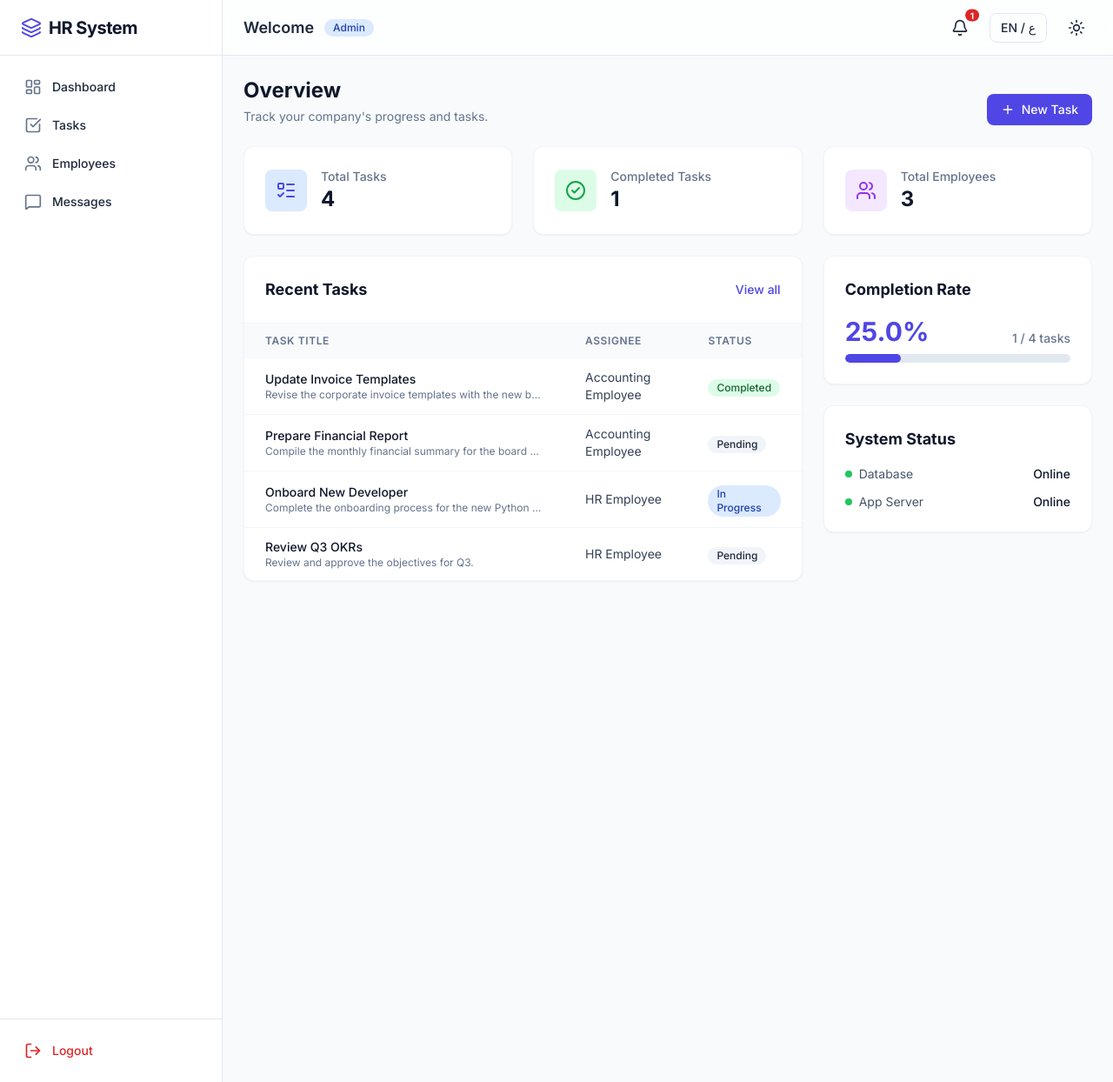
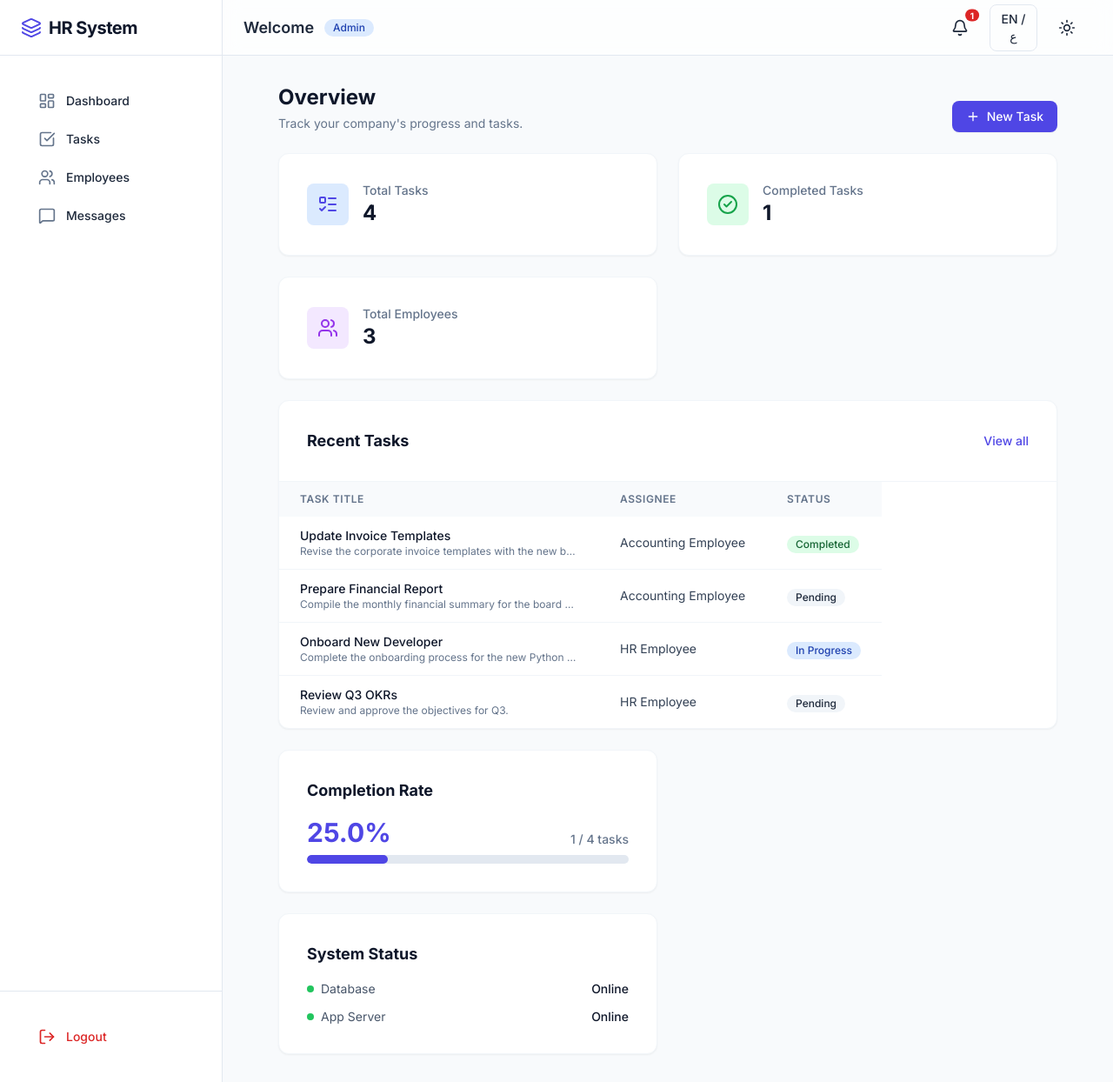
Before and after one commit to JamalCs2001/hr-management-prototype, a Flask app: page /admin in a window 1280 px wide. Shown: the whole page at 87% size. Run offline with Flask 3, Linux system fonts and the light colour scheme; the visitor is signed in with stand-in values (Sample User, id 1); data comes from the database, SQL or seed files in the repository; some libraries are stand-ins or nearby versions.

Commit message:
Refactor UI: implement fluid typography, minmax grids, and dynamic layout scaling

```diff
--- a/templates/base.html
+++ b/templates/base.html
@@ -31,36 +31,71 @@
             background: rgba(30, 41, 59, 0.7);
         }
 
-        /* Mobile Responsive Fixes */
+        /* Modern Fluid UI Foundation */
+        * { box-sizing: border-box; }
+        body, html { overflow-x: hidden; width: 100%; max-width: 100vw; }
+
+        :root {
+            --card-padding: clamp(1rem, 3vw, 2rem);
+            --content-width: clamp(320px, 100%, 1280px);
+        }
+
+        /* Container sizing */
+        .max-w-md, .max-w-7xl, main > div {
+            width: var(--content-width) !important;
+            max-width: 100% !important;
+            margin-left: auto !important;
+            margin-right: auto !important;
+        }
+
+        /* Fluid padding overrides for Tailwind */
+        .p-8, .p-6, .p-4 {
+            padding: var(--card-padding) !important;
+        }
+
+        /* Responsive Form Elements */
+        input, button, select, textarea {
+            width: 100%;
+            max-width: 100%;
+        }
+
+        /* Table responsiveness */
+        table {
+            display: block;
+            width: 100%;
+            overflow-x: auto;
+            -webkit-overflow-scrolling: touch;
+            white-space: nowrap;
+        }
+
+        /* Dynamic Grid Layouts */
+        .grid {
+            display: grid;
+            /* Auto-fit columns minimum 250px or 30vw, maximum 1fr */
+            grid-template-columns: repeat(auto-fit, minmax(clamp(250px, 30vw, 300px), 1fr)) !important;
+            gap: clamp(1rem, 2vw, 1.5rem);
+        }
+
+        /* Responsive Breakpoints */
         @media (max-width: 640px) {
-            .max-w-md,
-            .max-w-7xl,
-            main > div {
-                width: calc(100% - 32px) !important;
-                max-width: 100% !important;
-                margin-left: auto !important;
-                margin-right: auto !important;
+            :root {
+                --content-width: calc(100% - 2rem);
             }
-
-            .p-8 { padding: 20px !important; }
-
-            input, button, select, textarea {
-                width: 100% !important;
-                max-width: 100% !important;
-            }
-
+            main { padding-bottom: 2rem; }
             .grid {
                 grid-template-columns: 1fr !important;
             }
-
-            body {
-                overflow-x: hidden !important;
+        }
+        @media (min-width: 641px) and (max-width: 1024px) {
+            /* Tablet adjustments */
+            :root {
+                --content-width: calc(100% - 3rem);
             }
-
-            table {
-                display: block;
-                overflow-x: auto;
-                white-space: nowrap;
+        }
+        @media (min-width: 1025px) {
+            /* Desktop adjustments */
+            :root {
+                --content-width: min(100% - 4rem, 1280px);
             }
         }
     </style>
```
